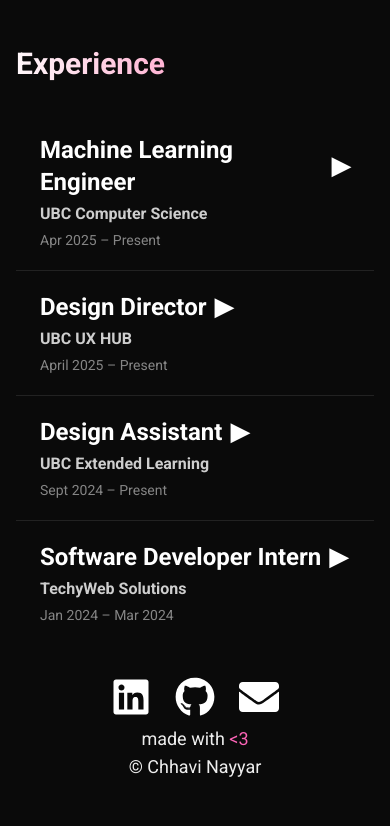
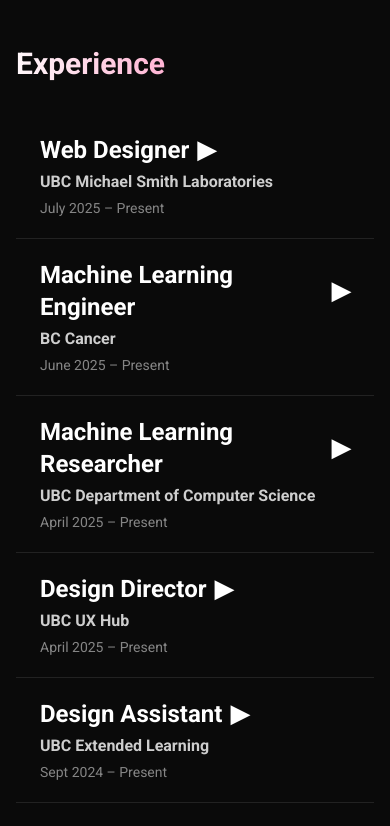
Before and after one commit to chhaviiiii/portfolio-website, a Next.js app: page / in a window 390 px wide. Shown: the part 6060-6886 px from the top of the page. Before the commit the page ends 6857 px from the top, so only its background shows below. Built offline with nearby package versions, Linux system fonts and the light colour scheme.

Commit message:
Update portfolio components with improved animations and responsive design

```diff
--- a/src/components/ExperienceSection.tsx
+++ b/src/components/ExperienceSection.tsx
@@ -3,19 +3,35 @@
 
 const experiences = [
   {
+    title: "Web Designer",
+    place: "UBC Michael Smith Laboratories",
+    date: "July 2025 – Present",
+    responsibilities: [
+      "As a Web Designer, I design a new program website for Biochemistry and Molecular Biology to support graduate training in mass spectrometry, ensuring a user-focused design across platforms and boosting user engagement by an estimated 40%. I also support ongoing content updates and continuous website improvements, reducing update turnaround time by 30% and improving information accessibility for stakeholders."
+    ]
+  },
+  {
     title: "Machine Learning Engineer",
-    place: "UBC Computer Science",
-    date: "Apr 2025 – Present",
+    place: "BC Cancer",
+    date: "June 2025 – Present",
     responsibilities: [
-      "As a Machine Learning Engineer, I am responsible for conducting research under Dr. Cristina Conati at the Human-AI Interaction Lab, developing deep learning models (VTNet) for adaptive educational systems using eye-tracking data. I handle dataset preprocessing, scan path extraction, and model experimentation across within-task and across-task settings. I also design modular code architecture for high-performance computing workflows, including Slurm job templates and statistical analysis scripts to evaluate model accuracy and AUC variability on the UBC ML cluster."
+      "As a Machine Learning Engineer, I support Concept Mapping research in Implementation Science by analyzing qualitative feedback from advisory members, contributing to a 40% improvement in thematic clarity. I assist in developing an open-source implementation of Concept Mapping’s final computational stage using MDS and hierarchical clustering, reducing manual processing time by 50%. I also explore unsupervised machine learning techniques to enhance the representation of diverse perspectives on AI deployment in healthcare, improving model interpretability by 35%."
+    ]
+  },
+  {
+    title: "Machine Learning Researcher",
+    place: "UBC Department of Computer Science",
+    date: "April 2025 – Present",
+    responsibilities: [
+      "As a Machine Learning Engineer, I design and implement deep learning models (VTNet) using TensorFlow and PyTorch to analyze eye-tracking data, improving predictive accuracy by 25%. I apply mathematical foundations in linear algebra and statistics for model tuning and Big-O complexity analysis. I lead high-performance computing experiments using Slurm, accelerating model training and deployment by 30%."
     ]
   },
   {
     title: "Design Director",
-    place: "UBC UX HUB",
+    place: "UBC UX Hub",
     date: "April 2025 – Present",
     responsibilities: [
-      "As Design Director at UBC UX Hub, I am responsible for leading the design team in creating user-centered projects and initiatives. I oversee design strategy, mentor junior designers, and ensure accessibility and usability standards are met across all deliverables. I collaborate closely with cross-disciplinary teams to integrate UX research and innovative design solutions, fostering a creative and inclusive environment that supports student learning and professional growth."
+      "As Design Director, I lead the design team in creating user-centered projects and initiatives, ensuring accessibility and usability standards across all deliverables. I mentor junior designers, oversee design strategy, and foster a collaborative, inclusive environment that supports creative and professional growth. I also collaborate with cross-disciplinary teams to integrate UX research into innovative design solutions."
     ]
   },
   {
@@ -23,18 +39,20 @@
     place: "UBC Extended Learning",
     date: "Sept 2024 – Present",
     responsibilities: [
-      "As a Design Assistant, I am responsible for designing and developing Learning Management System (LMS) course pages using HTML to enhance structure and visual clarity for micro-certificate programs. I conduct user research to identify usability issues and collaborate with cross-functional teams to implement design improvements that increase learner engagement."
+      "As a Design Assistant, I design and build accessible, visually engaging courses on Canvas LMS in collaboration with faculty and instructional designers. I lead the graphic design of course materials, improving learner engagement by 40%. I coordinate project tasks and provide administrative support to ensure smooth course launches."
     ]
   },
   {
-    title: "Software Developer Intern",
+    title: "Software Engineer (Internship)",
     place: "TechyWeb Solutions",
     date: "Jan 2024 – Mar 2024",
     responsibilities: [
-      "As a Software Developer Intern, I am responsible for developing and maintaining scalable web applications using modern frontend technologies. I implement APIs and contribute to service-oriented architecture to enhance system performance and modularity. Additionally, I optimize code for speed and accessibility, participate in continuous integration workflows, live deployments, and performance monitoring to ensure reliable user experiences."
+      "As a Software Engineer Intern, I developed RESTful APIs in Python and integrated CI/CD pipelines to streamline deployments. I collaborated in Agile teams using Git, Jira, and Confluence to deliver client-driven features. I improved code quality through testing, debugging, and performance optimization."
     ]
   }
-];
+]
+
+
 
 const ExperienceItem: React.FC<{
   exp: typeof experiences[number];
--- a/src/components/Navbar.tsx
+++ b/src/components/Navbar.tsx
@@ -5,7 +5,7 @@
   { label: "About", href: "#about" },
   { label: "Projects", href: "#projects" },
   { label: "Experience", href: "#experience" },
-  { label: "Resume", href: "/CHHAVI NAYYAR.pdf", external: true },
+  { label: "Resume", href: "/Chhavi-Nayyar-Resume.pdf", external: true },
 ];
 
 const Navbar = () => {
```
Also changed, not shown: 1 other file (tests, documents, lock files or other folders).
